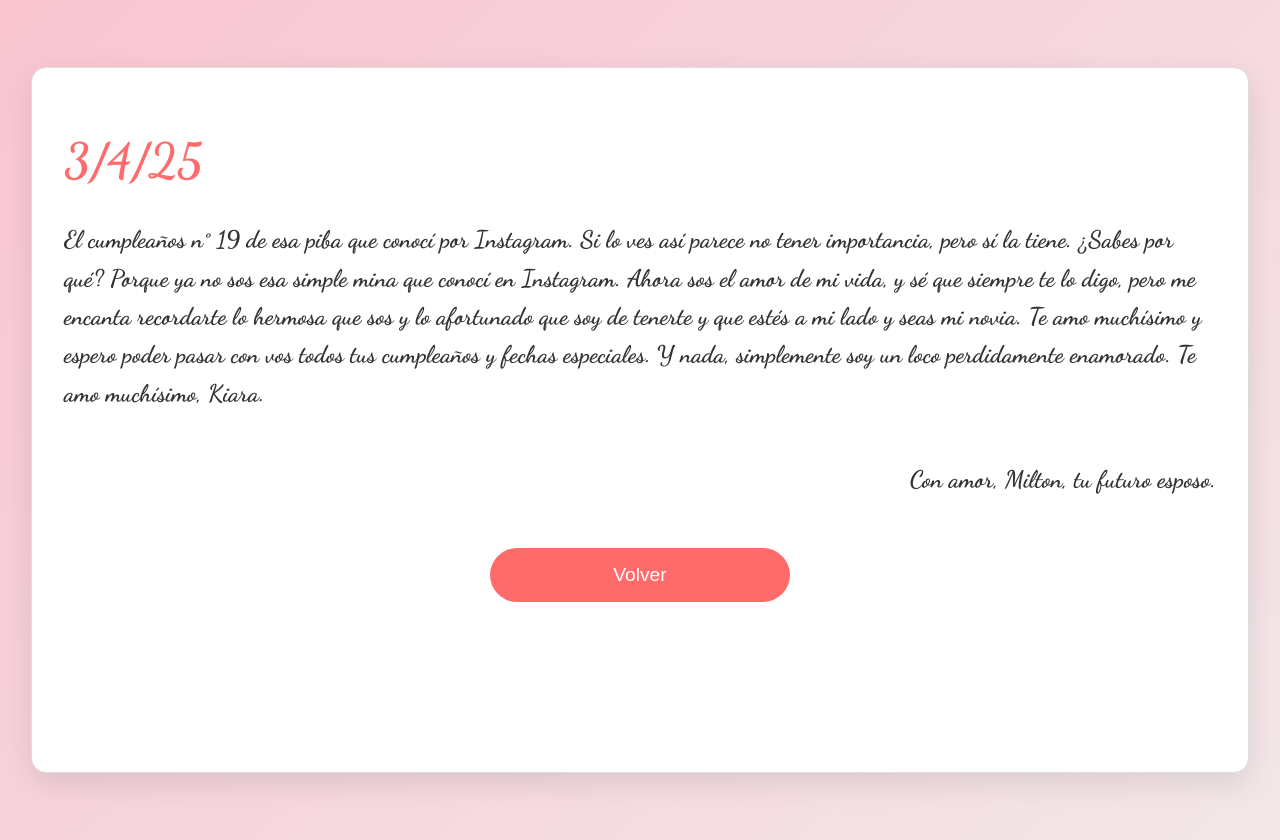
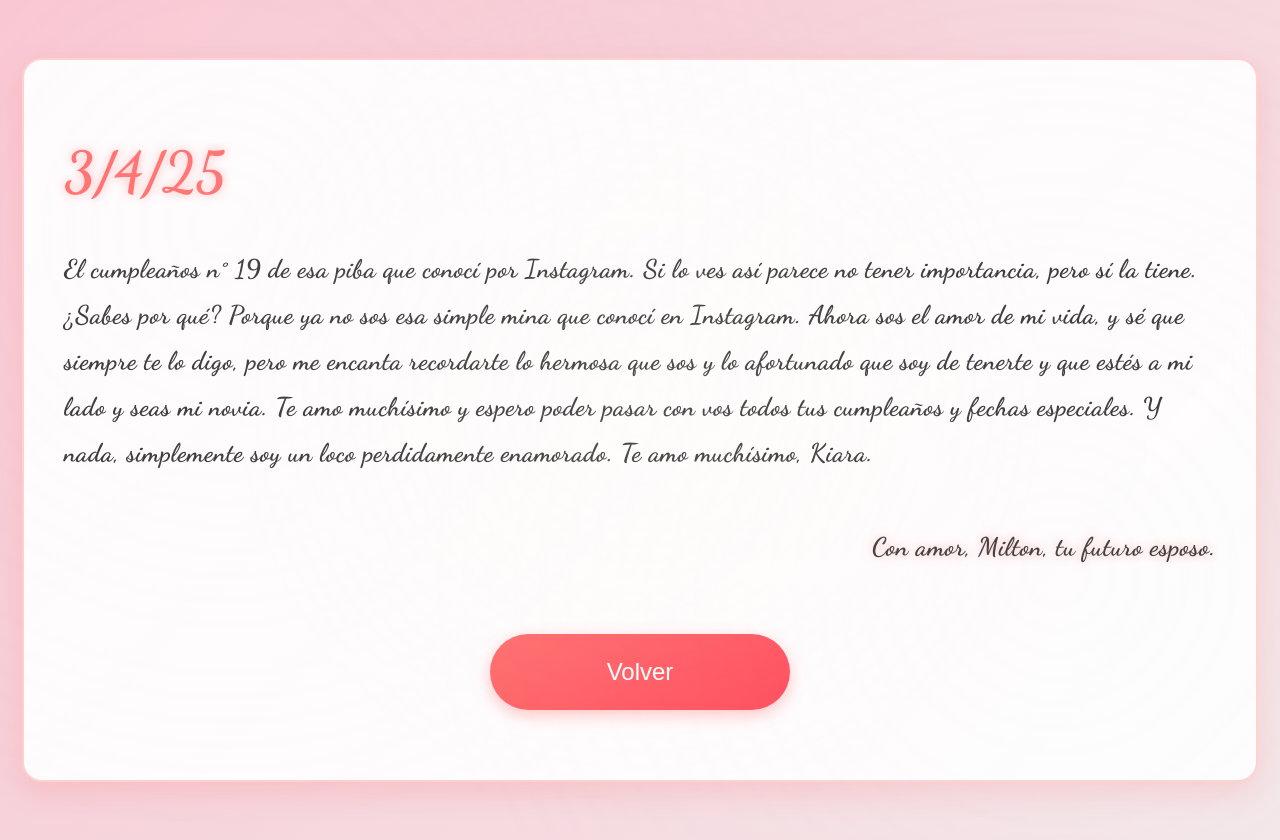
Before and after one commit to miltonramos15/cumple-kiara, a plain HTML site: page carta.html in a window 1280 px wide. Drawn offline with Linux system fonts and the light colour scheme.

Commit message:
Mejoras románticas en el diseño y efectos visuales

```diff
--- a/styles.css
+++ b/styles.css
@@ -5,6 +5,27 @@ body {
     font-family: 'Dancing Script', cursive;
     overflow: hidden;
     position: relative;
+    background: linear-gradient(135deg, rgba(255, 107, 107, 0.1), rgba(255, 107, 107, 0.05));
+}
+
+/* Efecto de luz romántica */
+body::before {
+    content: '';
+    position: fixed;
+    top: 0;
+    left: 0;
+    width: 100%;
+    height: 100%;
+    background: radial-gradient(circle at 50% 50%, rgba(255, 107, 107, 0.2) 0%, transparent 70%);
+    pointer-events: none;
+    z-index: 0;
+    animation: lightPulse 5s infinite;
+}
+
+@keyframes lightPulse {
+    0% { opacity: 0.2; }
+    50% { opacity: 0.4; }
+    100% { opacity: 0.2; }
 }
 
 /* Estilos para la página principal (index.html) */
@@ -18,19 +39,24 @@ body {
     grid-template-columns: repeat(4, 1fr);
     grid-template-rows: repeat(4, 1fr);
     z-index: -1;
-    filter: brightness(0.9) contrast(1.1) grayscale(100%);
+    filter: brightness(0.9) contrast(1.1) grayscale(100%) saturate(0);
+    backdrop-filter: blur(3px);
 }
 
 .collage img {
     width: 100%;
     height: 100%;
     object-fit: cover;
-    transition: transform 0.5s ease, filter 0.5s ease;
+    transition: transform 0.5s cubic-bezier(0.4, 0, 0.2, 1), filter 0.5s ease;
     will-change: transform, filter;
+    border: 2px solid rgba(255, 107, 107, 0.3);
+    box-shadow: 0 0 20px rgba(255, 107, 107, 0.1);
 }
 
 .collage img:hover {
-    transform: scale(1.05);
+    transform: scale(1.05) rotate(2deg);
+    border-color: #ff6b6b;
+    box-shadow: 0 0 40px rgba(255, 107, 107, 0.3);
 }
 
 .mensaje {
@@ -40,21 +66,32 @@ body {
     transform: translate(-50%, -50%);
     font-size: clamp(2rem, 5vw, 4rem);
     color: #fff;
-    text-shadow: 2px 2px 4px rgba(0, 0, 0, 0.7);
+    text-shadow: 0 0 10px rgba(255, 107, 107, 0.5);
     text-align: center;
-    background-color: rgba(0, 0, 0, 0.3);
-    padding: clamp(1rem, 3vw, 2rem);
-    border-radius: 10px;
-    animation: pulsate 2s infinite ease-in-out;
+    background: linear-gradient(135deg, rgba(255, 107, 107, 0.2), rgba(255, 107, 107, 0.1));
+    padding: clamp(1.5rem, 4vw, 2.5rem);
+    border-radius: 20px;
+    animation: romanticPulse 2s infinite ease-in-out;
     min-width: 90%;
     max-width: 90%;
     box-sizing: border-box;
+    backdrop-filter: blur(10px);
+    border: 2px solid rgba(255, 107, 107, 0.3);
 }
 
-@keyframes pulsate {
-    0% { transform: translate(-50%, -50%) scale(1); }
-    50% { transform: translate(-50%, -50%) scale(1.05); }
-    100% { transform: translate(-50%, -50%) scale(1); }
+@keyframes romanticPulse {
+    0% {
+        transform: translate(-50%, -50%) scale(1);
+        box-shadow: 0 0 20px rgba(255, 107, 107, 0.2);
+    }
+    50% {
+        transform: translate(-50%, -50%) scale(1.03);
+        box-shadow: 0 0 40px rgba(255, 107, 107, 0.4);
+    }
+    100% {
+        transform: translate(-50%, -50%) scale(1);
+        box-shadow: 0 0 20px rgba(255, 107, 107, 0.2);
+    }
 }
 
 .boton {
@@ -62,23 +99,25 @@ body {
     top: 70%;
     left: 50%;
     transform: translate(-50%, -50%);
-    padding: clamp(1rem, 3vw, 1.5rem) clamp(2rem, 6vw, 3rem);
+    padding: clamp(1.2rem, 4vw, 1.8rem) clamp(2.5rem, 7vw, 3.5rem);
     font-size: clamp(1.5rem, 4vw, 2rem);
-    background-color: #ff6b6b;
+    background: linear-gradient(135deg, #ff6b6b, #ff4757);
     color: #fff;
     border: none;
     border-radius: 50px;
     cursor: pointer;
-    transition: all 0.3s ease;
-    box-shadow: 0 5px 15px rgba(0, 0, 0, 0.2);
+    transition: all 0.3s cubic-bezier(0.4, 0, 0.2, 1);
+    box-shadow: 0 5px 15px rgba(255, 107, 107, 0.4);
     min-width: 80%;
     max-width: 80%;
     box-sizing: border-box;
+    text-shadow: 0 0 5px rgba(255, 107, 107, 0.5);
 }
 
 .boton:hover {
-    background-color: #ff4757;
-    transform: scale(1.1);
+    background: linear-gradient(135deg, #ff4757, #ff3d4d);
+    transform: translate(-50%, -50%) scale(1.05);
+    box-shadow: 0 10px 30px rgba(255, 107, 107, 0.6);
 }
 
 /* Estilos para la carta (carta.html) */
@@ -91,57 +130,98 @@ body {
 }
 
 .carta {
-    background-color: #fff;
-    border: 1px solid #ddd;
-    padding: clamp(1rem, 3vw, 2rem);
+    background: linear-gradient(135deg, rgba(255, 255, 255, 0.95), rgba(255, 255, 255, 0.9));
+    border: 2px solid rgba(255, 107, 107, 0.3);
+    padding: clamp(1.5rem, 4vw, 2.5rem);
     max-width: 90vw;
     margin: 0 auto;
-    box-shadow: 0 10px 30px rgba(0, 0, 0, 0.1);
-    border-radius: 15px;
+    box-shadow: 0 10px 30px rgba(255, 107, 107, 0.2);
+    border-radius: 20px;
     position: relative;
-    animation: fadeIn 1.5s ease-out;
+    animation: romanticFadeIn 2s ease-out;
     min-height: 80vh;
+    backdrop-filter: blur(10px);
+}
+
+@keyframes romanticFadeIn {
+    from {
+        opacity: 0;
+        transform: translateY(30px) scale(0.95);
+    }
+    to {
+        opacity: 1;
+        transform: translateY(0) scale(1);
+    }
 }
 
 .carta h1 {
     color: #ff6b6b;
-    margin-bottom: clamp(1rem, 3vw, 2rem);
-    font-size: clamp(2rem, 5vw, 3rem);
+    margin-bottom: clamp(1.5rem, 4vw, 2.5rem);
+    font-size: clamp(2.5rem, 6vw, 3.5rem);
+    text-shadow: 0 0 10px rgba(255, 107, 107, 0.5);
 }
 
 .carta p {
-    font-size: clamp(1rem, 2.5vw, 1.5rem);
-    line-height: 1.6;
-    margin-bottom: clamp(1rem, 3vw, 2rem);
+    font-size: clamp(1.2rem, 3vw, 1.6rem);
+    line-height: 1.8;
+    margin-bottom: clamp(1.5rem, 4vw, 2.5rem);
     color: #333;
+    letter-spacing: 0.5px;
 }
 
 .firma {
-    font-size: clamp(1.2rem, 3vw, 1.5rem);
+    font-size: clamp(1.4rem, 4vw, 1.8rem);
     font-weight: bold;
     color: #ff6b6b;
     text-align: right;
-    margin-top: clamp(1.5rem, 4vw, 3rem);
+    margin-top: clamp(2rem, 5vw, 3rem);
+    text-shadow: 0 0 10px rgba(255, 107, 107, 0.5);
+    letter-spacing: 1px;
 }
 
 .boton-volver {
-    padding: clamp(0.8rem, 2vw, 1rem) clamp(1.5rem, 4vw, 2rem);
-    font-size: clamp(1rem, 2.5vw, 1.2rem);
-    background-color: #ff6b6b;
+    padding: clamp(1rem, 3vw, 1.5rem) clamp(2rem, 6vw, 3rem);
+    font-size: clamp(1.2rem, 3vw, 1.5rem);
+    background: linear-gradient(135deg, #ff6b6b, #ff4757);
     color: #fff;
     border: none;
     border-radius: 50px;
     cursor: pointer;
-    transition: all 0.3s ease;
+    transition: all 0.3s cubic-bezier(0.4, 0, 0.2, 1);
     display: block;
-    margin: clamp(1.5rem, 4vw, 3rem) auto 0;
+    margin: clamp(2rem, 6vw, 4rem) auto 0;
     width: 80%;
     max-width: 300px;
+    box-shadow: 0 5px 15px rgba(255, 107, 107, 0.4);
+    text-shadow: 0 0 5px rgba(255, 107, 107, 0.5);
 }
 
 .boton-volver:hover {
-    background-color: #ff4757;
-    transform: scale(1.1);
+    background: linear-gradient(135deg, #ff4757, #ff3d4d);
+    transform: scale(1.05);
+    box-shadow: 0 10px 30px rgba(255, 107, 107, 0.6);
+}
+
+/* Efecto de estrellas románticas */
+@keyframes starTwinkle {
+    0% { opacity: 0.8; transform: scale(1); }
+    50% { opacity: 1; transform: scale(1.2); }
+    100% { opacity: 0.8; transform: scale(1); }
+}
+
+body::after {
+    content: '';
+    position: fixed;
+    top: 0;
+    left: 0;
+    width: 100%;
+    height: 100%;
+    background: radial-gradient(circle at 20% 30%, rgba(255, 255, 255, 0.1) 0%, transparent 50%, transparent 100%),
+                radial-gradient(circle at 80% 70%, rgba(255, 255, 255, 0.1) 0%, transparent 50%, transparent 100%),
+                radial-gradient(circle at 50% 50%, rgba(255, 255, 255, 0.1) 0%, transparent 50%, transparent 100%);
+    pointer-events: none;
+    z-index: 0;
+    animation: starTwinkle 3s infinite;
 }
 
 /* Media queries para asegurar la compatibilidad con todos los dispositivos */
@@ -178,14 +258,3 @@ body {
         font-size: clamp(1rem, 3vw, 1.2rem);
     }
 }
-
-@keyframes fadeIn {
-    from {
-        opacity: 0;
-        transform: translateY(20px);
-    }
-    to {
-        opacity: 1;
-        transform: translateY(0);
-    }
-}
```
